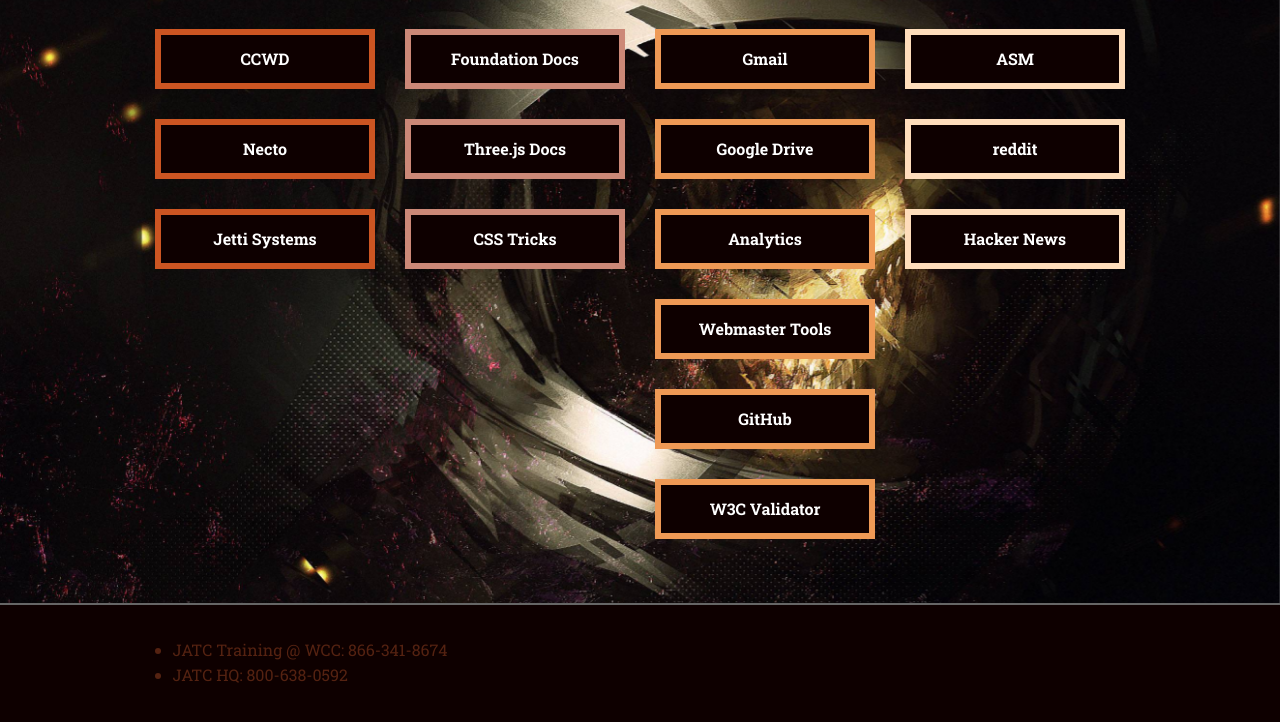
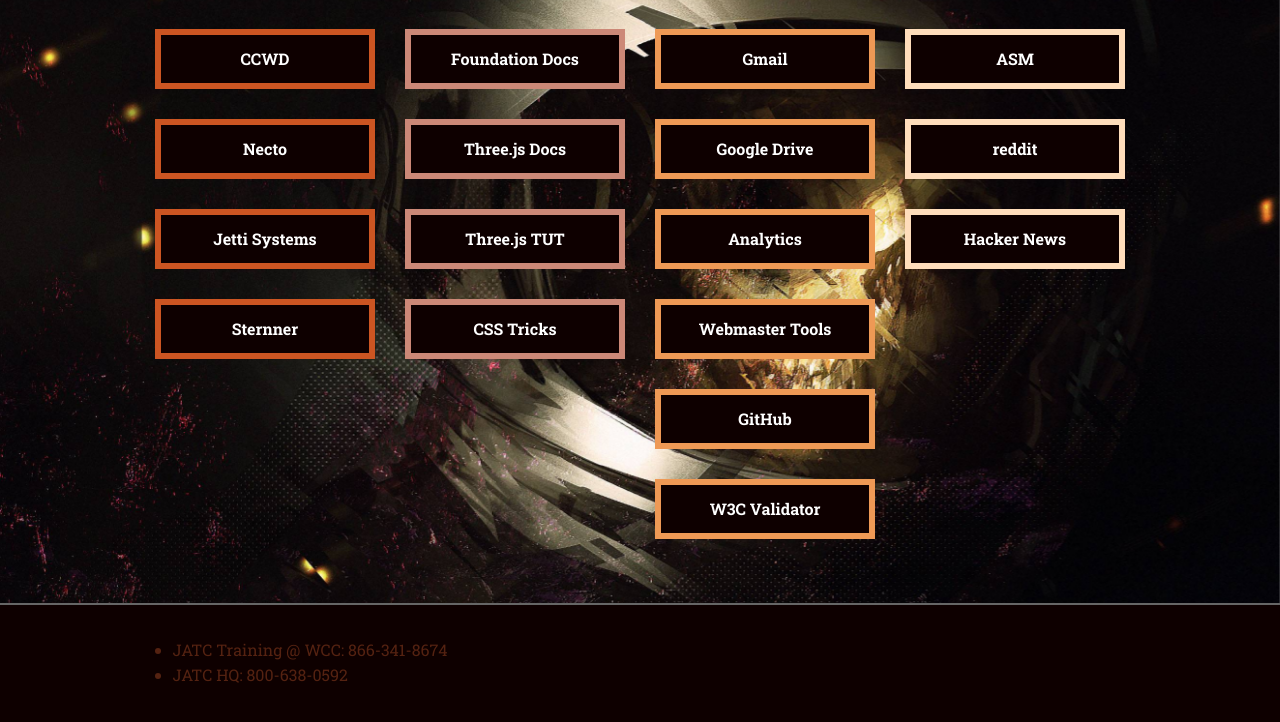
Before and after one commit to chrisspring215/cool-desktop, a plain HTML site: page index.html in a window 1280 px wide. Shown: the part 76-798 px from the top of the page. Drawn offline with Linux system fonts and the light colour scheme.

Commit message:
added link

```diff
--- a/index.html
+++ b/index.html
@@ -40,6 +40,13 @@
             <div class="large-12 columns">
               <a class="text-center" href="http://www.jettisystems.com/" target="blank">Jetti Systems</a>
             </div>
+
+
+
+            <div class="large-12 columns">
+              <a class="text-center" href="http://space.wccnet.edu/~cacollins/sdds" target="blank">Sternner</a>
+            </div>
+
           </div>
         </div>
 
@@ -53,6 +60,10 @@
 
             <div class="large-12 columns">
               <a class="text-center" href="http://threejs.org/docs/" target="blank">Three.js Docs</a>
+            </div>
+
+            <div class="large-12 columns">
+              <a class="text-center" href="http://learningthreejs.com/blog/archives/" target="blank">Three.js TUT</a>
             </div>
 
             <div class="large-12 columns">
```
